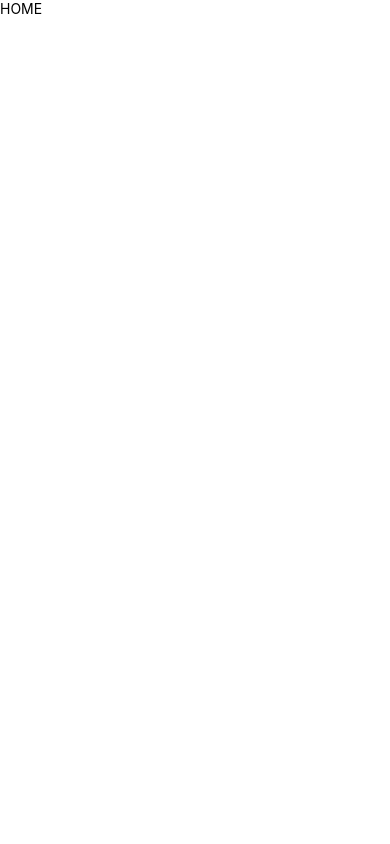
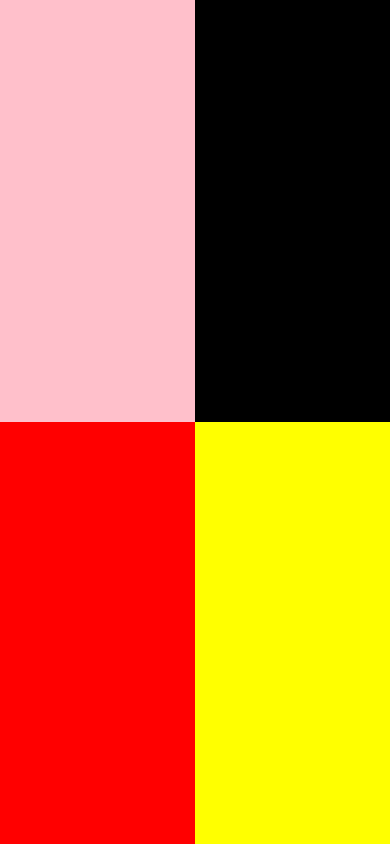
Before and after one commit to ilies-space/priority-matrix, a React Native app: screen / in a window 390 px wide. Built offline with nearby package versions, Linux system fonts and the light colour scheme.

Commit message:
screen structure

```diff
--- a/App.js
+++ b/App.js
@@ -8,8 +8,54 @@ export default function App() {
   const [NotImportantButUrgent, setNotImportantButUrgent] = useState([]);
   const [NotImportantAndNotUrgent, setNotImportantAndNotUrgent] = useState([]);
   return (
-    <View>
-      <Text>HOME</Text>
+    <View
+      style={{
+        flex: 1,
+        backgroundColor: 'gray',
+      }}>
+      {/* TOP -  */}
+      <View
+        style={{
+          flex: 1,
+          backgroundColor: 'red',
+          flexDirection: 'row',
+        }}>
+        {/* 1 */}
+        <View
+          style={{
+            flex: 1,
+            backgroundColor: 'pink',
+          }}></View>
+
+        {/* 2 */}
+        <View
+          style={{
+            flex: 1,
+            backgroundColor: 'black',
+          }}></View>
+      </View>
+
+      {/* Bottom -  */}
+      <View
+        style={{
+          flex: 1,
+          backgroundColor: 'red',
+          flexDirection: 'row',
+        }}>
+        {/* 1 */}
+        <View
+          style={{
+            flex: 1,
+            backgroundColor: 'red',
+          }}></View>
+
+        {/* 2 */}
+        <View
+          style={{
+            flex: 1,
+            backgroundColor: 'yellow',
+          }}></View>
+      </View>
     </View>
   );
 }
```
